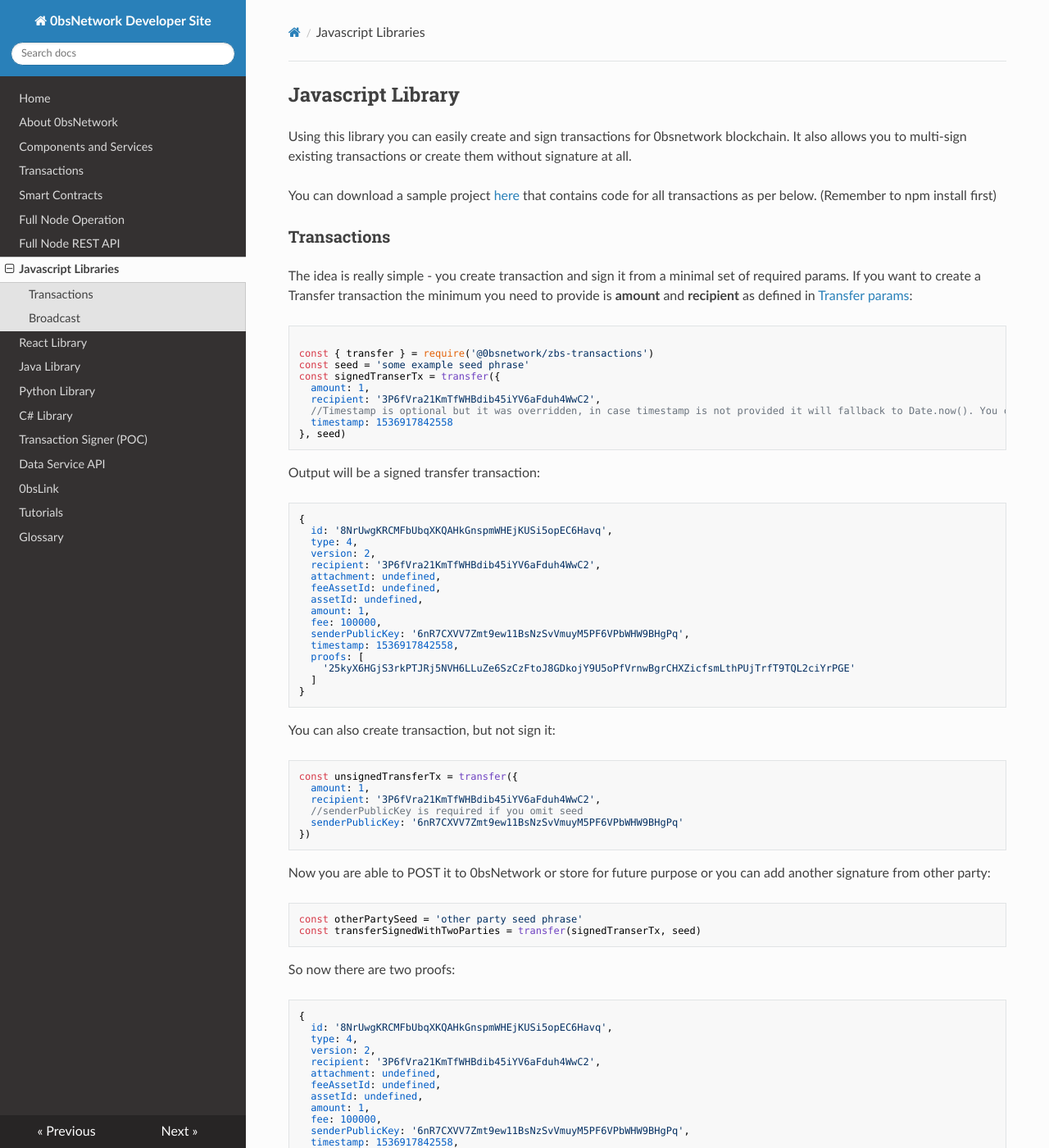
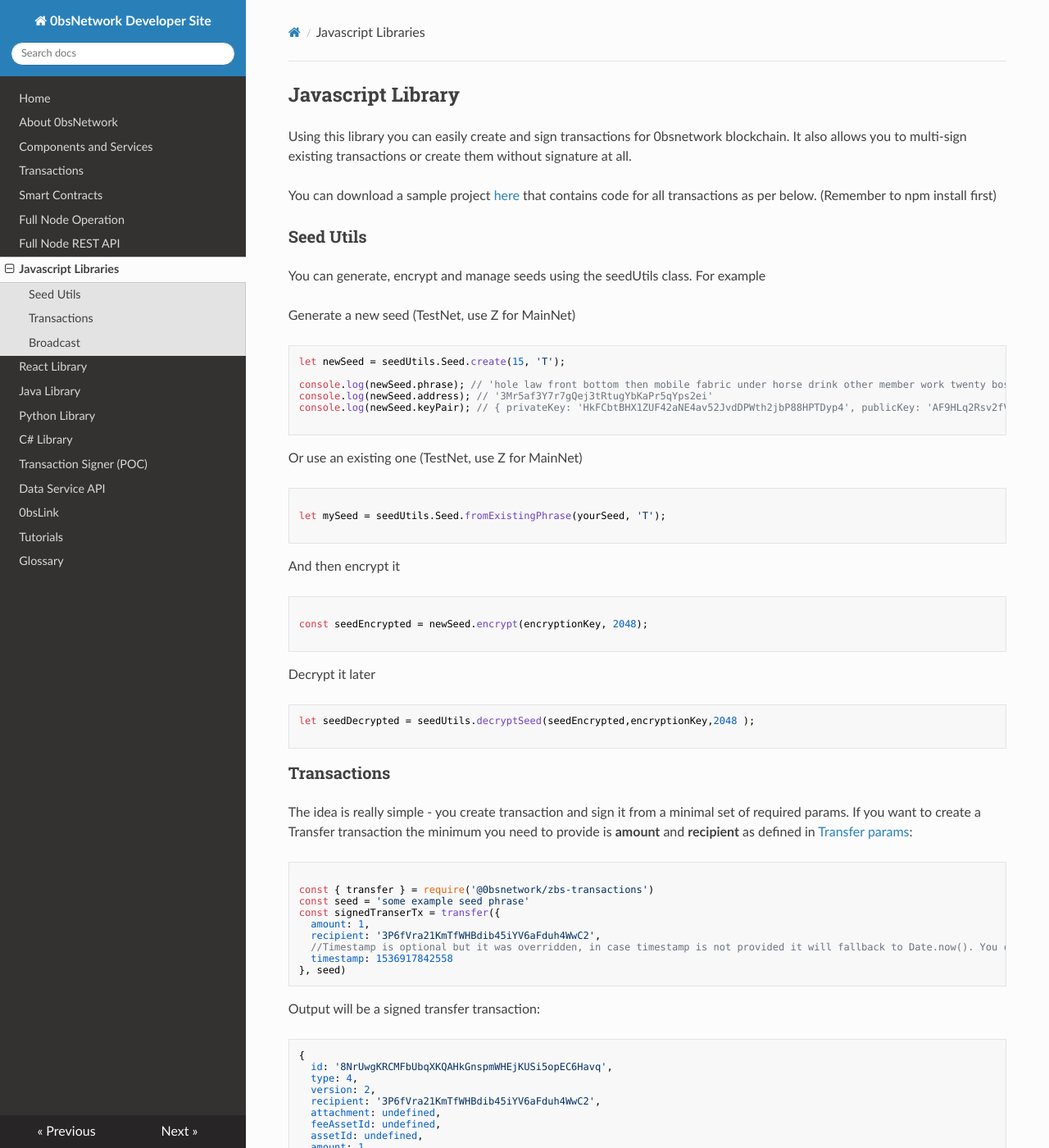
Before and after one commit to 0bsnetwork/developer.0bsnetwork.com, an MkDocs documentation site: the page built from docs/javascript.md, in a window 1280 px wide and 1400 px high. Shown: the whole window at 82% size. Built offline with MkDocs 1.6.1, drawn with Linux system fonts in a browser that asks for light colours; nearby versions of some CDN libraries; some of the changed text lies outside the part shown.

Commit message:
Update zbs-transaction docs with SeedUtils Info

````diff
--- a/docs/javascript.md
+++ b/docs/javascript.md
@@ -5,6 +5,43 @@ It also allows you to multi-sign existing transactions or create them without si
 
 You can download a sample project [here](resources/js-lib-examples.zip) that contains code for all transactions as per below. (Remember to npm install first)
 
+### Seed Utils
+
+You can generate, encrypt and manage seeds using the seedUtils class. For example
+
+Generate a new seed (TestNet, use Z for MainNet)
+
+```js
+let newSeed = seedUtils.Seed.create(15, 'T');
+
+console.log(newSeed.phrase); // 'hole law front bottom then mobile fabric under horse drink other member work twenty boss'
+console.log(newSeed.address); // '3Mr5af3Y7r7gQej3tRtugYbKaPr5qYps2ei'
+console.log(newSeed.keyPair); // { privateKey: 'HkFCbtBHX1ZUF42aNE4av52JvdDPWth2jbP88HPTDyp4', publicKey: 'AF9HLq2Rsv2fVfLPtsWxT7Y3S9ZTv6Mw4ZTp8K8LNdEp' }
+
+```
+
+Or use an existing one (TestNet, use Z for MainNet)
+
+```js
+
+let mySeed = seedUtils.Seed.fromExistingPhrase(yourSeed, 'T');
+
+```
+
+And then encrypt it
+
+```js
+
+const seedEncrypted = newSeed.encrypt(encryptionKey, 2048);
+
+```
+
+Decrypt it later
+
+```js
+let seedDecrypted = seedUtils.decryptSeed(seedEncrypted,encryptionKey,2048 );
+
+```
 
 ### Transactions
 
@@ -270,18 +298,3 @@ broadcast(signedTx, "https://node1.testnet-0bsnetwork.com")
 Signing transactions manually is quite complex, and usually its best to use a library to do so, however if you find you dont have a library available for your platform of choice, you may need to do it manually. The process involves concatenting the byte values of fields from the transaction to create a long byte array, and signing this using Curve25519 and your private key, and inserting this into the transaction payload.
 
 Rather than include excessive details here on how to do that, the below code sample in C Sharp should be readable enough to understand how the process works, and you can also examine the code of our other libraries as they are all open source. If you need specific details or guidance, please do contact us using the details on the [Front Page](index.md)
-
-
-### Sponsorship
-```
-const { sponsorship, broadcast } = require('@0bsnetwork/zbs-transactions')
-const signedTx = sponsorship(
-    {
-        assetId: 'BiuhdjnH9qxgfax52zXgJw3b5ArxCdA4q8kYECqWoEYT',
-        minSponsoredAssetFee: 100,
-    }, constants.DATA.SEED)
-
-broadcast(signedTx, constants.DATA.NODE_URL)
-    .then(resp => console.log(resp))
-    .catch(e => console.error(`.catch(${e})`));
-```
````
Also changed, not shown: other parts of docs/javascript.md (+0 -9 lines), docs/index.md (+11 -14 lines).
